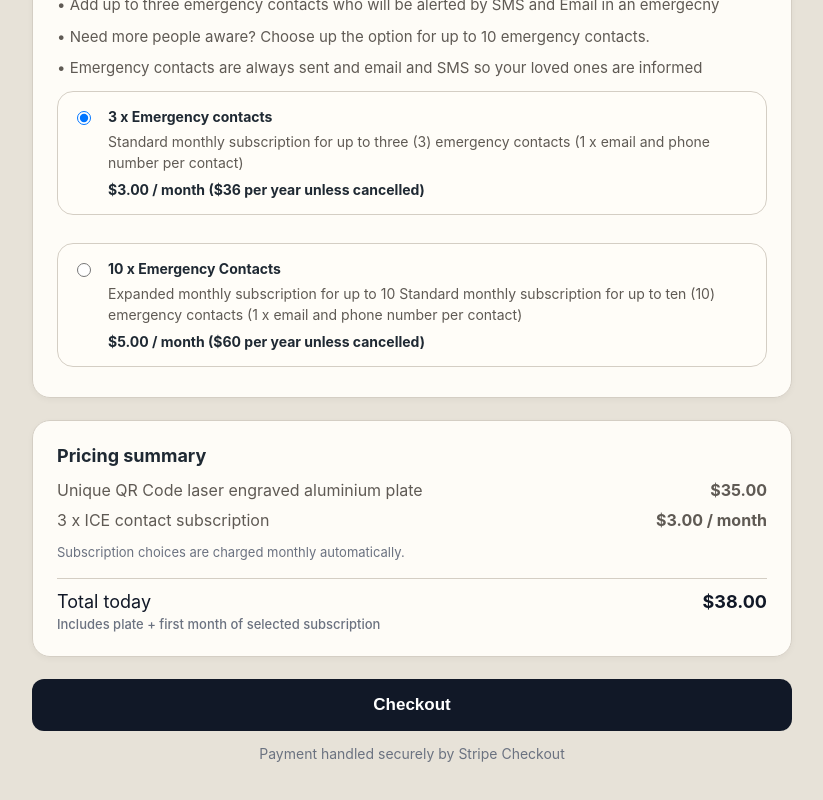
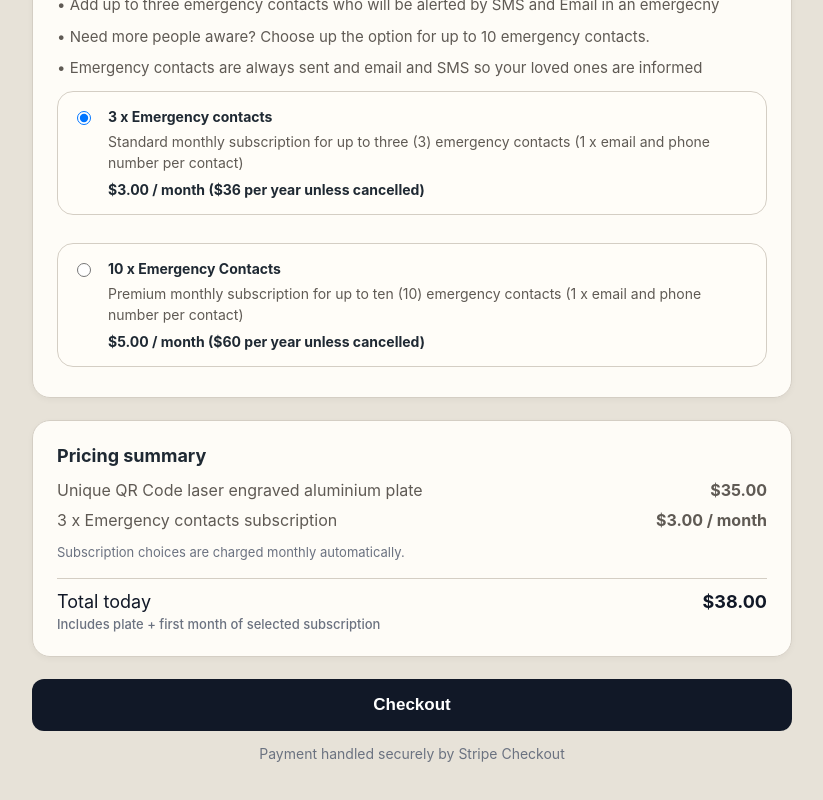
Before and after one commit to Carascan/carascan-platform, a Next.js app: page /buy in a window 1280 px wide. Shown: the part 913-1713 px from the top of the page, without its empty margins (228-1051 px from the left). Built offline with nearby package versions, Linux system fonts and the light colour scheme.

Commit message:
Buy: add monthly subscription note under pricing summary

```diff
--- a/app/buy/page.tsx
+++ b/app/buy/page.tsx
@@ -337,7 +337,7 @@ export default function Buy() {
                         lineHeight: 1.5,
                       }}
                     >
-                      Expanded monthly subscription for up to 10 Standard monthly subscription for up to ten (10) emergency contacts (1 x email and phone number per contact)
+                      Premium monthly subscription for up to ten (10) emergency contacts (1 x email and phone number per contact)
                     </div>
 
                     <div
@@ -397,8 +397,8 @@ export default function Buy() {
   >
     <span>
       {emergencyPlan === "10"
-        ? "10 x ICE contact subscription"
-        : "3 x ICE contact subscription"}
+        ? "10 x Emergency contacts subscription"
+        : "3 x Emergency contacts subscription"}
     </span>
     <strong>${subscriptionPrice}.00 / month</strong>
   </div>
```
